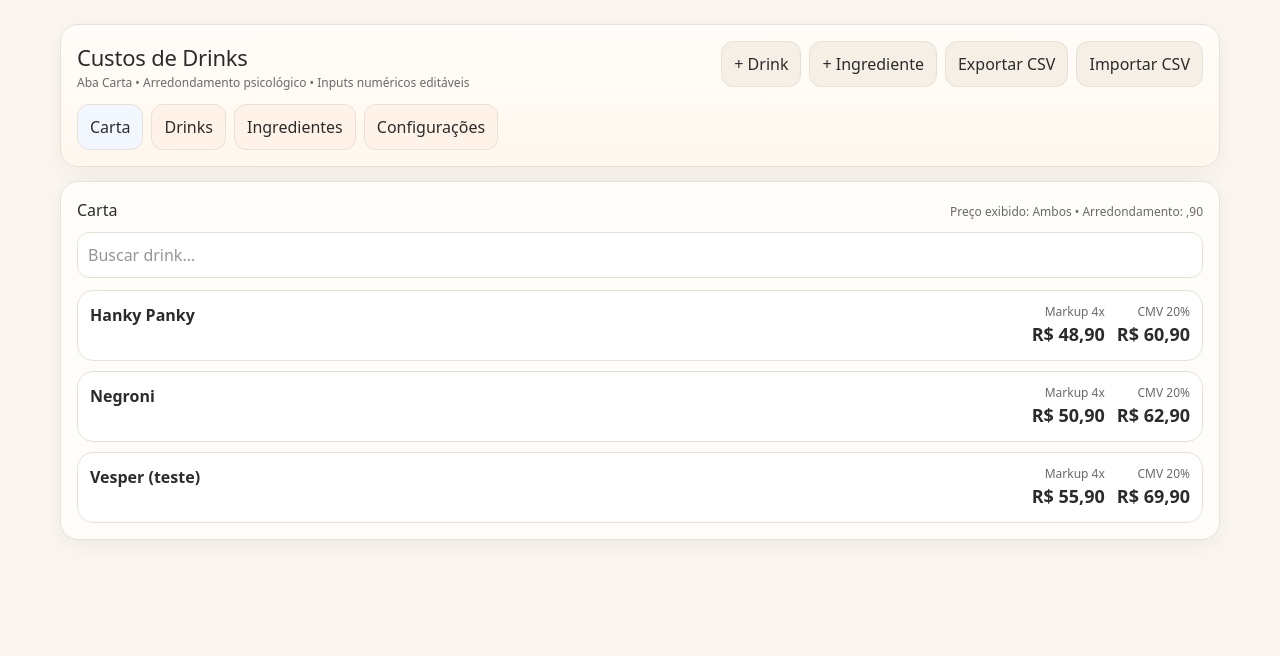
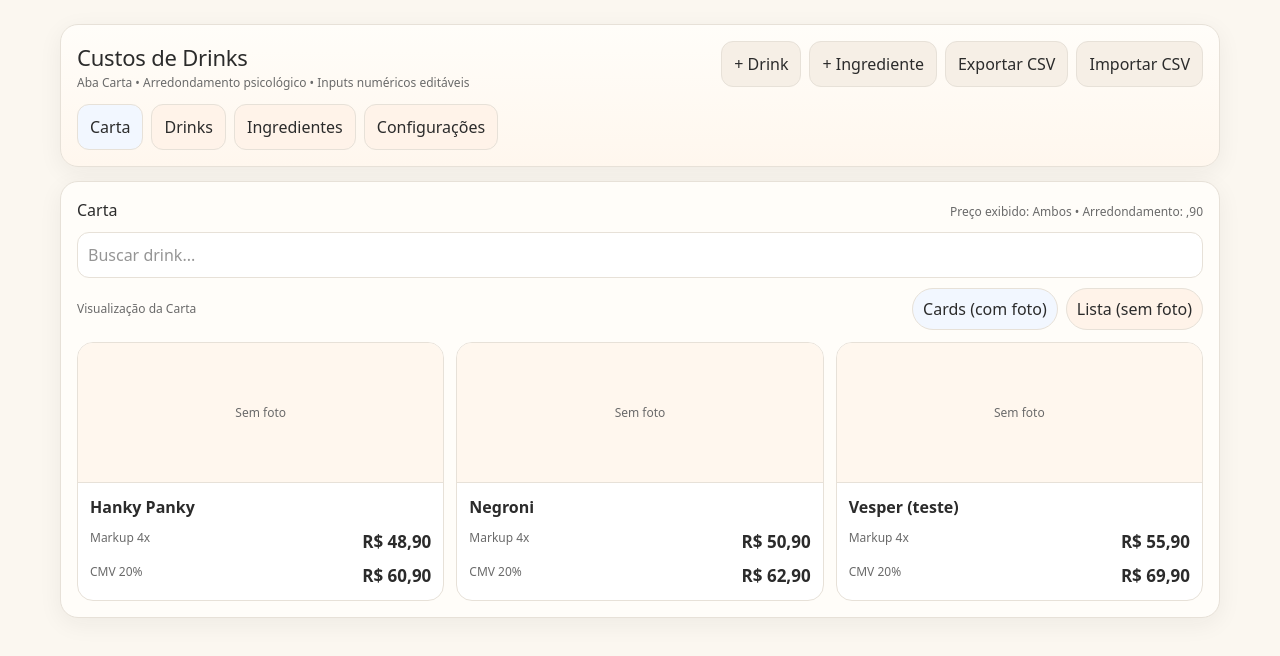
Before and after one commit to fffffranco2-lgtm/drink-cost-calculator, a Next.js app: page / in a window 1280 px wide. Shown: the top 656 px of the page. Built offline with nearby package versions, Linux system fonts and the light colour scheme.

Commit message:
Revisão Carta - Toggle Card/Lista

```diff
--- a/app/page.tsx
+++ b/app/page.tsx
@@ -11,6 +11,7 @@ type PricingModel = "by_ml" | "by_bottle" | "by_unit";
 
 /** Qual preço mostrar na UI */
 type PriceViewMode = "markup" | "cmv" | "both";
+type CartaViewMode = "cards" | "list";
 
 /** Arredondamento psicológico */
 type RoundingMode = "none" | "end_90" | "end_00" | "end_50";
@@ -472,6 +473,7 @@ export default function Page() {
   const [activeIngredientId, setActiveIngredientId] = useState<string | null>(null);
 
   const [menuSearch, setMenuSearch] = useState("");
+  const [cartaViewMode, setCartaViewMode] = useState<CartaViewMode>("cards");
   const fileRef = useRef<HTMLInputElement | null>(null);
 
   // load/save
@@ -486,6 +488,9 @@ export default function Page() {
       if (parsed?.activeDrinkId) setActiveDrinkId(parsed.activeDrinkId);
       if (parsed?.activeIngredientId) setActiveIngredientId(parsed.activeIngredientId);
       if (parsed?.tab) setTab(parsed.tab);
+      if (parsed?.cartaViewMode === "cards" || parsed?.cartaViewMode === "list") {
+        setCartaViewMode(parsed.cartaViewMode);
+      }
     } catch {}
   }, []);
 
@@ -493,10 +498,10 @@ export default function Page() {
     try {
       localStorage.setItem(
         STORAGE_KEY,
-        JSON.stringify({ ingredients, drinks, settings, activeDrinkId, activeIngredientId, tab })
+        JSON.stringify({ ingredients, drinks, settings, activeDrinkId, activeIngredientId, tab, cartaViewMode })
       );
     } catch {}
-  }, [ingredients, drinks, settings, activeDrinkId, activeIngredientId, tab]);
+  }, [ingredients, drinks, settings, activeDrinkId, activeIngredientId, tab, cartaViewMode]);
 
   // seed: 3 drinks
   useEffect(() => {
@@ -883,31 +888,67 @@ export default function Page() {
               onChange={(e) => setMenuSearch(e.target.value)}
             />
 
-            <div style={{ marginTop: 12, display: "flex", flexDirection: "column", gap: 10 }}>
-              {cartaRows.map(({ d, prices }) => (
+            <div style={{ marginTop: 10, display: "flex", justifyContent: "space-between", alignItems: "center", gap: 10, flexWrap: "wrap" }}>
+              <div style={small}>Visualização da Carta</div>
+              <div style={{ display: "flex", gap: 8 }}>
+                <div style={pillStyle(cartaViewMode === "cards")} onClick={() => setCartaViewMode("cards")}>
+                  Cards (com foto)
+                </div>
+                <div style={pillStyle(cartaViewMode === "list")} onClick={() => setCartaViewMode("list")}>
+                  Lista (sem foto)
+                </div>
+              </div>
+            </div>
+
+            <div
+              style={
+                cartaViewMode === "cards"
+                  ? { marginTop: 12, display: "grid", gridTemplateColumns: "repeat(auto-fit, minmax(220px, 1fr))", gap: 12 }
+                  : { marginTop: 12, display: "flex", flexDirection: "column", gap: 10 }
+              }
+            >
+              {cartaRows.map(({ d, prices }) =>
+                cartaViewMode === "cards" ? (
+                  <div key={d.id} style={{ border: "1px solid var(--border)", borderRadius: 16, background: "white", overflow: "hidden" }}>
+                    <div
+                      style={{
+                        height: 140,
+                        background: "var(--panel2)",
+                        borderBottom: "1px solid var(--border)",
+                        display: "flex",
+                        alignItems: "center",
+                        justifyContent: "center",
+                        color: "var(--muted)",
+                        fontSize: 12,
+                      }}
+                    >
+                      {d.photoDataUrl ? (
+                        <img src={d.photoDataUrl} alt={d.name} style={{ width: "100%", height: "100%", objectFit: "cover" }} />
+                      ) : (
+                        "Sem foto"
+                      )}
+                    </div>
+
+                    <div style={{ padding: 12 }}>
+                      <div style={{ fontSize: 16, fontWeight: 650 }}>{d.name}</div>
+                      {d.notes ? <div style={{ ...small, marginTop: 4 }}>{d.notes}</div> : null}
+
+                      <div style={{ marginTop: 10, display: "flex", flexDirection: "column", gap: 8 }}>
+                        {prices.map((p) => (
+                          <div key={p.label} style={{ display: "flex", justifyContent: "space-between", gap: 10 }}>
+                            <div style={small}>{p.label}</div>
+                            <div style={{ fontSize: 17, fontWeight: 650 }}>{formatBRL(p.value)}</div>
+                          </div>
+                        ))}
+                      </div>
+                    </div>
+                  </div>
+                ) : (
                   <div key={d.id} style={{ border: "1px solid var(--border)", borderRadius: 16, padding: 12, background: "white" }}>
                     <div style={{ display: "flex", justifyContent: "space-between", gap: 12, flexWrap: "wrap" }}>
-                    <div style={{ display: "flex", gap: 12, alignItems: "flex-start" }}>
-  {d.photoDataUrl ? (
-    <img
-      src={d.photoDataUrl}
-      alt=""
-      style={{
-        width: 56,
-        height: 56,
-        borderRadius: 14,
-        objectFit: "cover",
-        border: "1px solid var(--border)",
-      }}
-    />
-  ) : null}
-
                       <div>
-    <div style={{ fontSize: 16, fontWeight: 650 }}>
-      {d.name}
-    </div>
+                        <div style={{ fontSize: 16, fontWeight: 650 }}>{d.name}</div>
                         {d.notes ? <div style={small}>{d.notes}</div> : null}
-  </div>
                       </div>
 
                       <div style={{ display: "flex", gap: 12, alignItems: "baseline", flexWrap: "wrap", justifyContent: "flex-end" }}>
@@ -920,7 +961,8 @@ export default function Page() {
                       </div>
                     </div>
                   </div>
-              ))}
+                )
+              )}
 
               {cartaRows.length === 0 && (
                 <div style={{ padding: 14, border: "1px dashed var(--border)", borderRadius: 14, color: "var(--muted)" }}>
```
Lines whose indentation alone changed are shown as unchanged.
